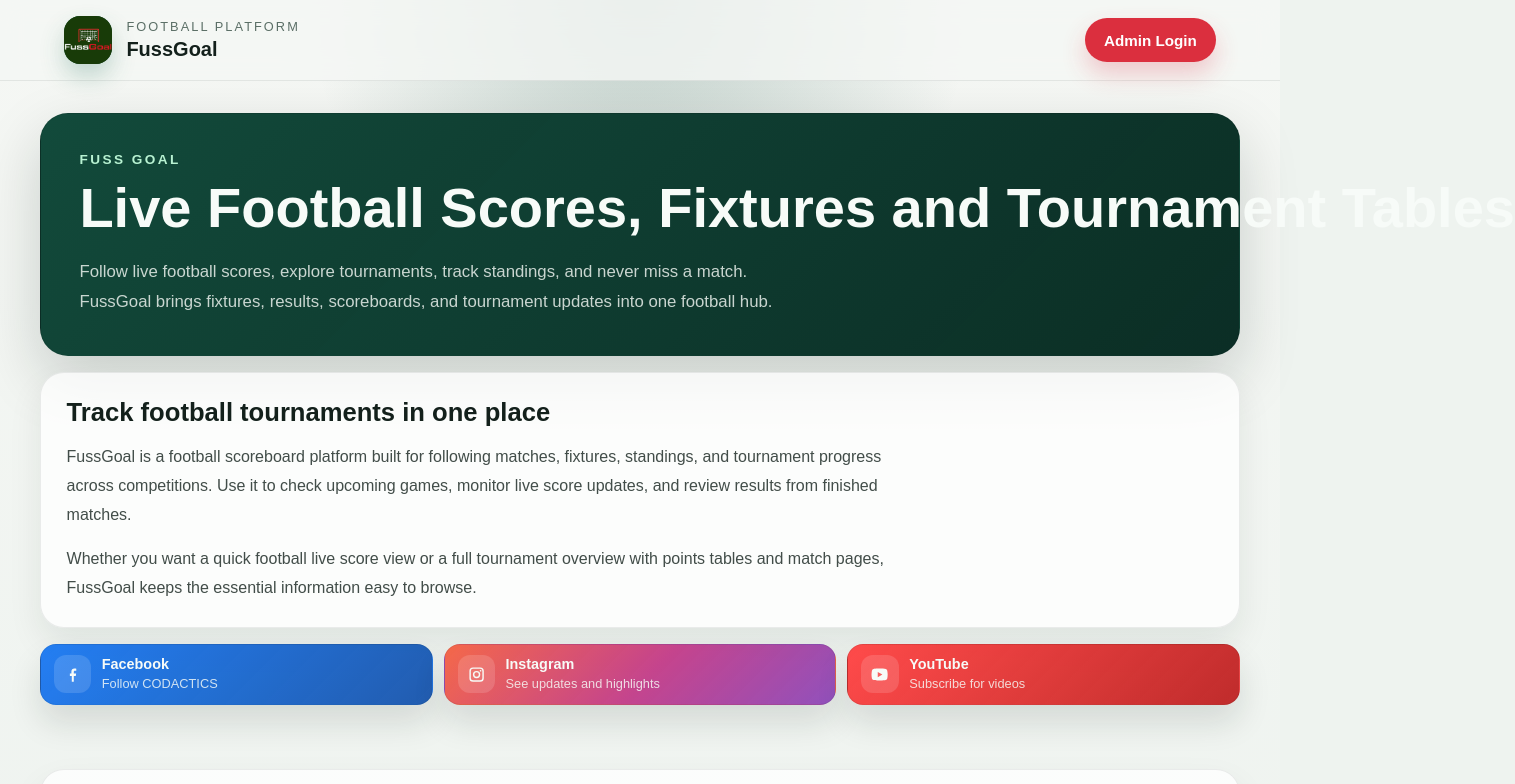
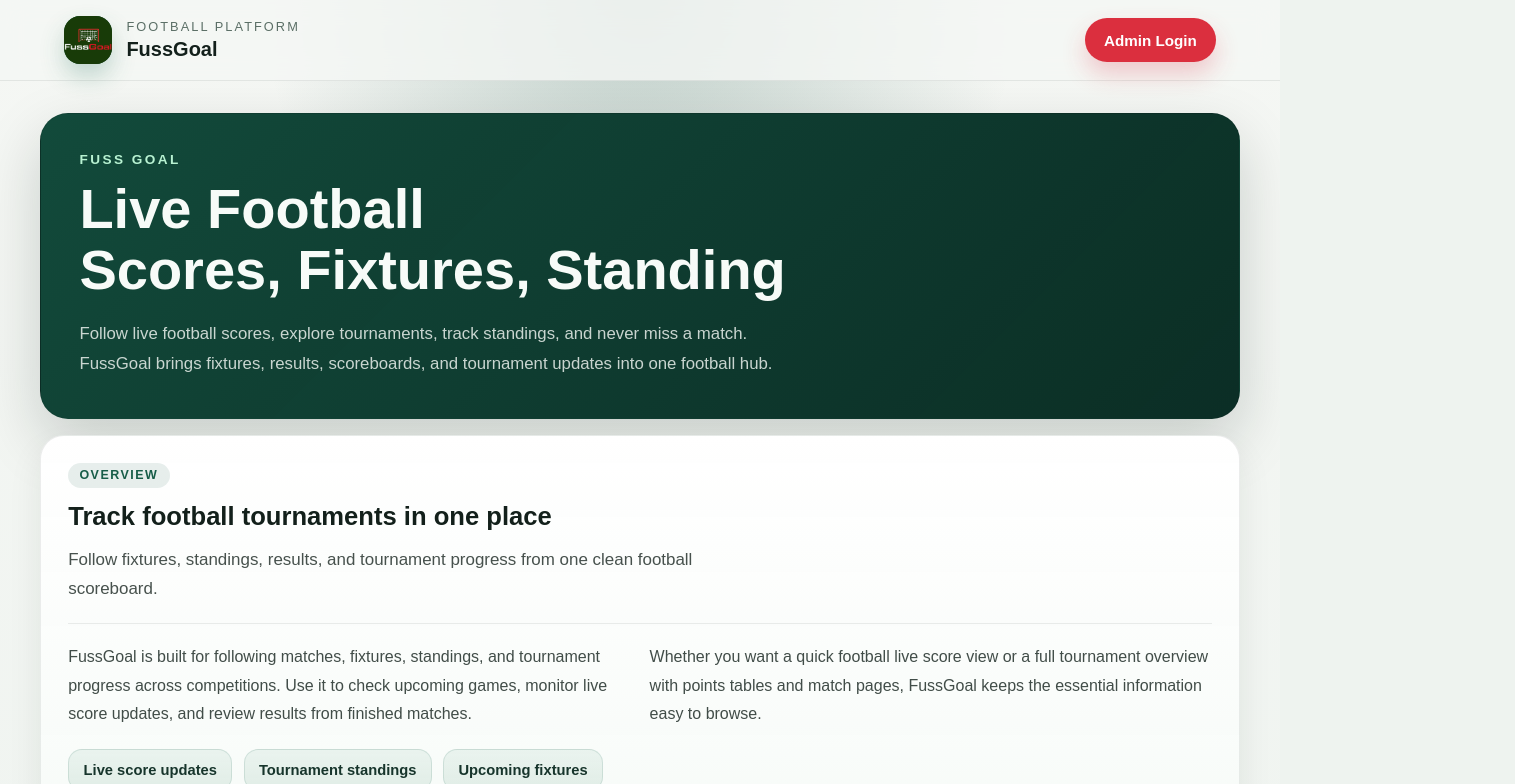
Before and after one commit to codactics/fussgoal, a Next.js app: page / in a window 1280 px wide. Shown: the top 784 px of the page, 1515 px wide, since content can reach past the window. Built offline with nearby package versions, Linux system fonts and the light colour scheme; no server answers; the database is empty.

Commit message:
home page design modified

```diff
--- a/app/page.js
+++ b/app/page.js
@@ -122,7 +122,10 @@
       <section className={styles.hero}>
         <div className={styles.heroContent}>
           <p className={styles.heroEyebrow}>Fuss Goal</p>
-          <h1 className={styles.heroTitle}>Live Football Scores, Fixtures and Tournament Tables</h1>
+          <h1 className={styles.heroTitle}>
+            <span className={styles.heroTitleLine}>Live Football</span>
+            <span className={styles.heroTitleLine}>Scores, Fixtures, Standing</span>
+          </h1>
           <p className={styles.heroText}>
             Follow live football scores, explore tournaments, track standings, and never miss a match.
             <span className={styles.heroTextBreak}>
@@ -134,18 +137,34 @@
 
       <section className={styles.introSection} aria-labelledby="homepage-intro-title">
         <div className={styles.introCard}>
+          <div className={styles.introHeader}>
+            <p className={styles.introEyebrow}>Overview</p>
             <h2 id="homepage-intro-title" className={styles.sectionTitle}>
               Track football tournaments in one place
             </h2>
+            <p className={styles.introLead}>
+              Follow fixtures, standings, results, and tournament progress from one clean football
+              scoreboard.
+            </p>
+          </div>
+
+          <div className={styles.introBody}>
             <p className={styles.introText}>
-            FussGoal is a football scoreboard platform built for following matches, fixtures, standings,
-            and tournament progress across competitions. Use it to check upcoming games, monitor live
-            score updates, and review results from finished matches.
+              FussGoal is built for following matches, fixtures, standings, and tournament progress
+              across competitions. Use it to check upcoming games, monitor live score updates, and
+              review results from finished matches.
             </p>
             <p className={styles.introText}>
-            Whether you want a quick football live score view or a full tournament overview with points
-            tables and match pages, FussGoal keeps the essential information easy to browse.
+              Whether you want a quick football live score view or a full tournament overview with
+              points tables and match pages, FussGoal keeps the essential information easy to browse.
             </p>
+          </div>
+
+          <div className={styles.introHighlights} aria-label="Homepage highlights">
+            <span className={styles.introHighlight}>Live score updates</span>
+            <span className={styles.introHighlight}>Tournament standings</span>
+            <span className={styles.introHighlight}>Upcoming fixtures</span>
+          </div>
         </div>
       </section>
 
--- a/app/page.module.css
+++ b/app/page.module.css
@@ -34,10 +34,14 @@
 
 .heroTitle {
   margin: 0;
-  max-width: none;
+  max-width: 24ch;
   font-size: clamp(1.85rem, 4.4vw, 3.5rem);
-  line-height: 1.05;
-  white-space: nowrap;
+  line-height: 1.08;
+  text-wrap: balance;
+}
+
+.heroTitleLine {
+  display: block;
 }
 
 .heroText {
@@ -65,10 +69,12 @@
 .featuresCard {
   max-width: 1200px;
   margin: 0 auto;
-  padding: 1.5rem 1.6rem;
+  padding: 1.7rem 1.7rem 1.55rem;
   border: 1px solid rgba(19, 32, 27, 0.08);
   border-radius: 24px;
-  background: rgba(255, 255, 255, 0.76);
+  background:
+    linear-gradient(180deg, rgba(255, 255, 255, 0.95), rgba(247, 251, 248, 0.92)),
+    rgba(255, 255, 255, 0.76);
   box-shadow: 0 16px 34px rgba(17, 37, 30, 0.08);
 }
 
@@ -79,12 +85,66 @@
   color: #13201b;
 }
 
+.introHeader {
+  max-width: 760px;
+}
+
+.introEyebrow {
+  display: inline-flex;
+  align-items: center;
+  margin: 0 0 0.8rem;
+  padding: 0.35rem 0.7rem;
+  border-radius: 999px;
+  background: rgba(23, 93, 72, 0.1);
+  color: #175d48;
+  font-size: 0.78rem;
+  font-weight: 800;
+  letter-spacing: 0.12em;
+  text-transform: uppercase;
+}
+
+.introLead {
+  max-width: 650px;
+  margin: 0.9rem 0 0;
+  font-size: 1.06rem;
+  line-height: 1.7;
+  color: rgba(19, 32, 27, 0.78);
+}
+
+.introBody {
+  display: grid;
+  grid-template-columns: repeat(2, minmax(0, 1fr));
+  gap: 1rem 1.2rem;
+  margin-top: 1.2rem;
+  padding-top: 1.2rem;
+  border-top: 1px solid rgba(19, 32, 27, 0.08);
+}
+
 .introText {
-  max-width: 860px;
-  margin: 0.95rem 0 0;
+  margin: 0;
   font-size: 1rem;
   line-height: 1.8;
   color: rgba(19, 32, 27, 0.8);
+}
+
+.introHighlights {
+  display: flex;
+  flex-wrap: wrap;
+  gap: 0.7rem;
+  margin-top: 1.25rem;
+}
+
+.introHighlight {
+  display: inline-flex;
+  align-items: center;
+  min-height: 2.6rem;
+  padding: 0.65rem 0.9rem;
+  border-radius: 14px;
+  background: linear-gradient(180deg, rgba(233, 243, 238, 0.96), rgba(223, 236, 229, 0.94));
+  border: 1px solid rgba(23, 93, 72, 0.12);
+  color: #17352c;
+  font-size: 0.92rem;
+  font-weight: 700;
 }
 
 .socialSectionInner {
@@ -220,7 +280,7 @@
   }
 
   .heroTitle {
-    white-space: normal;
+    max-width: none;
   }
 
   .socialSection {
@@ -236,6 +296,13 @@
   .featuresCard {
     padding: 1.2rem;
     border-radius: 20px;
+  }
+
+  .introBody {
+    grid-template-columns: 1fr;
+    gap: 0.85rem;
+    margin-top: 1rem;
+    padding-top: 1rem;
   }
 
   .socialSectionInner {
```
Lines whose indentation alone changed are shown as unchanged.
